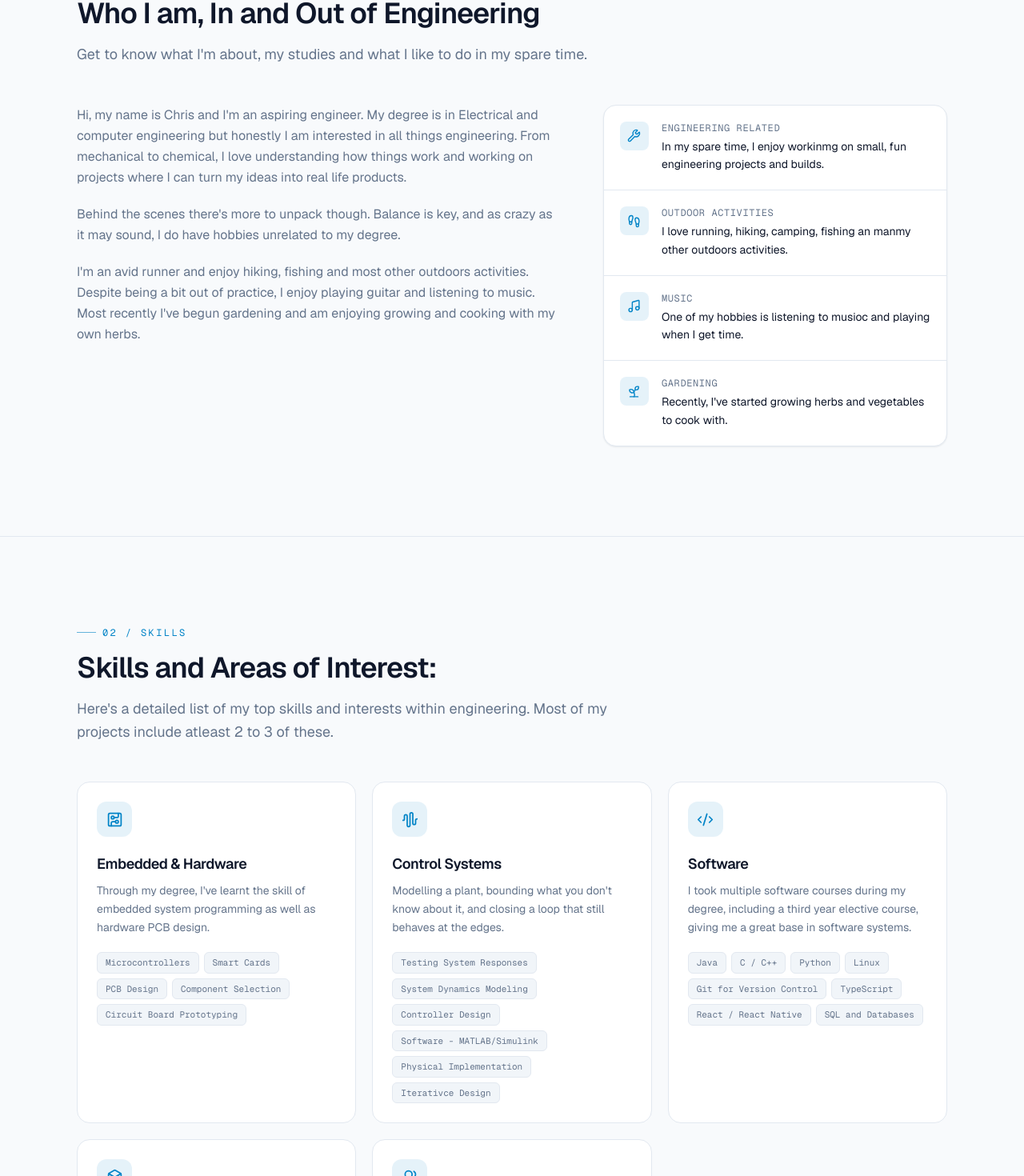
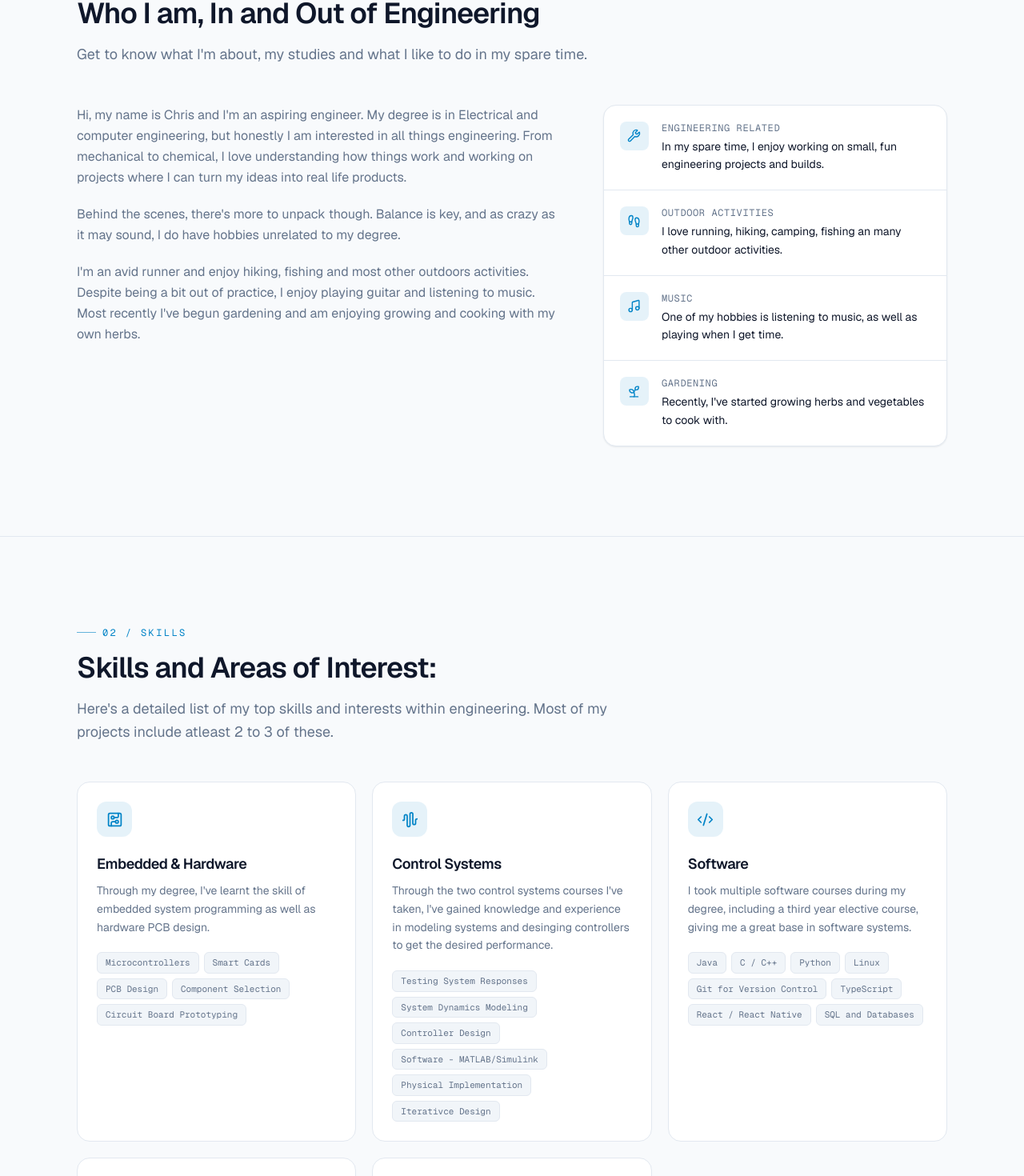
Before and after one commit to ChrisWhittakerUni/My_e_Portfolio, a Next.js app: page / in a window 1280 px wide. Shown: the part 1031-2501 px from the top of the page at 80% size. Built offline with nearby package versions, Linux system fonts and the light colour scheme.

Commit message:
Final touches.

```diff
--- a/components/About.tsx
+++ b/components/About.tsx
@@ -6,9 +6,9 @@ import { aboutParagraphs, site } from "@/data/site";
 import { Activity } from "react";
 
 const facts = [
-  { icon: Wrench, label: "Engineering related", value: "In my spare time, I enjoy workinmg on small, fun engineering projects and builds." },
-  { icon: Footprints, label: "Outdoor activities", value: "I love running, hiking, camping, fishing an manmy other outdoors activities." },
-  { icon: Music, label: "Music", value: "One of my hobbies is listening to musioc and playing when I get time." },
+  { icon: Wrench, label: "Engineering related", value: "In my spare time, I enjoy working on small, fun engineering projects and builds." },
+  { icon: Footprints, label: "Outdoor activities", value: "I love running, hiking, camping, fishing an many other outdoor activities." },
+  { icon: Music, label: "Music", value: "One of my hobbies is listening to music, as well as playing when I get time." },
   { icon: Sprout, label: "Gardening", value: "Recently, I've started growing herbs and vegetables to cook with." },
 ];
 
--- a/components/Contact.tsx
+++ b/components/Contact.tsx
@@ -47,7 +47,7 @@ export function Contact() {
       <SectionHeading
         eyebrow="05 / contact"
         title="Get in touch with me."
-        description="I'm looking for graduate roles in 2027, so if you like the work you see, send me a message directly or via email below."
+        description="I'm looking for graduate roles in 2027, so if you like the work you see, send me a message via email below."
       />
 
       <div className="mt-12 grid gap-10 lg:grid-cols-[1fr_1.3fr] lg:gap-14">
--- a/data/experience.ts
+++ b/data/experience.ts
@@ -31,11 +31,11 @@ export const experiences: Experience[] = [
     location: "Cape Town, South Africa",
     period: "2026",
     summary:
-      "My final year capstone research project is a balance aid for the elderly. It is a wearable reaction wheel which will use a gain scheduling control aproach to dynamically adjust its controller algorithm to work with a wide range of people with varying height and weight. The project uses consertvation of angular momentum and control theory to maintain a 0 degree tilt angle in the coronal plane (stop them from falling over sideways).",
+      "My final year capstone research project is a balance aid. It is a wearable reaction wheel which will use a gain scheduling control aproach to dynamically adjust its controller algorithm to work with a wide range of people with varying height and weight. The project uses conservation of angular momentum and control theory to maintain a 0 degree tilt angle in the coronal plane (stop people from falling over sideways).",
     highlights: [
       "Academic research.",
       "Use of controls theory.",
-      "Mechanical desiign and simulation using software such as Matlab and Simulink",
+      "Mechanical design and simulation using software such as Matlab and Simulink",
       "Delivery of a physical prototype.",
       "Formal report writing to show the prior research as well as document the project.",
     ],
@@ -49,7 +49,7 @@ export const experiences: Experience[] = [
     location: "Cape Town, South Africa",
     period: "2024",
     summary:
-      "In my second year, I tutored a first year course in CAD and PCB design.",
+      "In my second year, I tutored a first year course on CAD and PCB design.",
     highlights: [
       "Gained valuable experience working in a team with other tutors and teaching staff.",
       "Learnt how to effectively communicate ideas to students struggling to understand a topic.",
@@ -65,10 +65,10 @@ export const experiences: Experience[] = [
     location: "Cape Town, South Africa",
     period: "January 2025",
     summary:
-      "In my third year, I interned at an commercial drone company which sell and repair all types of drones for an international client base.",
+      "In my third year, I interned at a commercial drone company which sells and repairs all types of drones for an international client base.",
     highlights: [
       "Got hands on experience with soldering, 3D printing and hardware repairs.",
-      "Deveoped embedded systems firmware to allow different strobe light sequences.",
+      "Developed embedded systems firmware to allow different strobe light sequences.",
       "Experienced real work place dynamics for the first time.",
     ],
     tags: [],
@@ -81,10 +81,10 @@ export const experiences: Experience[] = [
     location: "Pretoria, South Africa",
     period: "July 2025",
     summary:
-      "In my third year, I also interned at a VR mining and and heavy vehicle simulator company, which builds and maintains physical simulators to train heavy vehicle drivers on.",
+      "In my third year, I also interned at a VR mining and heavy vehicle simulator company, which builds and maintains physical simulators to train heavy vehicle drivers on.",
     highlights: [
       "Gathered experience on PCB fault testing, diagnostics and repair.",
-      "Researched component options for an update to one of the companies previous PCB design.",
+      "Researched component options for an update to one of the company's previous PCB designs.",
       "Began the design process for the new updated board.",
     ],
     tags: [],
@@ -94,14 +94,14 @@ export const experiences: Experience[] = [
     kind: "work",
     title: "Intern",
     organization: "CAP Security NPC",
-    location: "Johgannesburg, South Africa",
+    location: "Johannesburg, South Africa",
     period: "July 2026",
     summary:
-      "In my final year, I worked at one of the largest non-profit community security companies in South Africa, that does armed response, offsite monitoring, criminal investigations and much more, in an attempt to create safer communities.",
+      "In my final year, I worked at one of the largest non-profit community security companies in South Africa, that does armed response, offsite monitoring, criminal investigations, and much more, in an attempt to create safer communities.",
     highlights: [
-      "Developed AI systems that help streamline the gatherinng of information the fleet management software used at CAP.",
+      "Developed an AI system that helps streamline the gatherinng of information from the fleet management software used at CAP.",
       "Helped create a guide for non-technical staff to configure dashcam settings.",
-      "Met with department heads and was exposed to the business side of a project which involves meeting with stakeholders to understand their needs.",
+      "Was exposed to the business side of a project which involves meeting with stakeholders, such as department heads, to understand their needs.",
     ],
     tags: [],
   },
--- a/data/projects.ts
+++ b/data/projects.ts
@@ -38,25 +38,25 @@ export const projects: Project[] = [
       {
         value: "Result",
         label:
-          "Although it took many late nights, my micromouse project was a success. It completed the full m,aize, before returning back and stopping in the block it was started in. I received full marks for the demo.",
+          "Although it took many late nights, my micromouse project was a success. It completed the full maize, before returning back and stopping in the block it was started in. I received full marks for the demo.",
       },
     ],
   },
   {
     slug: "smart-tv",
     title: "Raspberry-Pi Smart TV",
-    tagline: "Using a Raspberry-Pi 5 and a standard monitor to create a smart TV that can stream Youtube, Netflix, DSTVNow, or any other browser accesible site",
+    tagline: "Using a Raspberry-Pi 5 and a standard monitor, I'm creating a smart TV that can stream Youtube, Netflix, DSTVNow, or any other browser accesible site.",
     period: "2026",
     image: "/images/smartTV.jpg",
     featured: true,
     role: "Software development.",
     overview:
-      "As part of one of my personal projects, I want to use a RaspberryPi5 I have from the ChargeApp project to create a smart TV. A Rasberry Pi 5 is a mini-computer, and so it can access google, and thus netflix, Youtube, DSTVNow or any other site, and then display it on a monitor. The idea is to use some sort of wireless communication such as InfraRed or bluetooth in order to have a remote controller that one coud use to navigate the SmartTV easily.",
+      "As part of one of my personal projects, I am using a Raspberry-Pi 5 that I have from the ChargeApp project to create a smart TV. A Rasberry-Pi 5 is a mini-computer and so it can access google, and thus netflix, Youtube, DSTVNow or any other site, and then display it on a monitor. The idea is to use some sort of wireless communication, such as InfraRed or bluetooth, in order to have a remote that one could use to navigate the SmartTV easily.",
     metrics: [
       {
         value: "Desired Result",
         label:
-          "To get a functional, easy to use smart TV.",
+          "To have a functional, easy to use smart TV.",
       },
     ],
   },
--- a/data/site.ts
+++ b/data/site.ts
@@ -18,7 +18,7 @@ export const site: SiteConfig = {
   ],
   location: "Cape Town, South Africa",
   email: "chriswhittaker2004@gmail.com",
-  resumeUrl: "/resume.pdf",
+  resumeUrl: "/Chris_whittaker_CV.pdf",
   socials: {
     github: {
       label: "GitHub",
@@ -44,7 +44,7 @@ export const site: SiteConfig = {
 
 /** Longer-form bio, rendered as paragraphs in the About section. */
 export const aboutParagraphs: string[] = [
-  "Hi, my name is Chris and I'm an aspiring engineer. My degree is in Electrical and computer engineering but honestly I am interested in all things engineering. From mechanical to chemical, I love understanding how things work and working on projects where I can turn my ideas into real life products.",
-  "Behind the scenes there's more to unpack though. Balance is key, and as crazy as it may sound, I do have hobbies unrelated to my degree.",
+  "Hi, my name is Chris and I'm an aspiring engineer. My degree is in Electrical and computer engineering, but honestly I am interested in all things engineering. From mechanical to chemical, I love understanding how things work and working on projects where I can turn my ideas into real life products.",
+  "Behind the scenes, there's more to unpack though. Balance is key, and as crazy as it may sound, I do have hobbies unrelated to my degree.",
   "I'm an avid runner and enjoy hiking, fishing and most other outdoors activities. Despite being a bit out of practice, I enjoy playing guitar and listening to music. Most recently I've begun gardening and am enjoying growing and cooking with my own herbs.",
 ];
--- a/data/skills.ts
+++ b/data/skills.ts
@@ -32,7 +32,7 @@ export const skillCategories: SkillCategory[] = [
     id: "control-signal",
     title: "Control Systems",
     blurb:
-      "Modelling a plant, bounding what you don't know about it, and closing a loop that still behaves at the edges.",
+      "Through the two control systems courses I've taken, I've gained knowledge and experience in modeling systems and desinging controllers to get the desired performance.",
     icon: AudioWaveform,
     skills: [
       { name: "Testing System Responses"},
@@ -64,7 +64,7 @@ export const skillCategories: SkillCategory[] = [
     id: "cad-mechanical",
     title: "3D Modeling & CAD",
     blurb:
-      "Through design projects at UCT I taught myself simple CAD modeling and 3D printing. This came in handy when needing specific custom parts.",
+      "Through design projects at UCT I learnt CAD modeling and 3D printing. This came in handy when needing specific custom parts.",
     icon: Box,
     skills: [
       { name: "SolidWorks"},
```
Also changed, not shown: 2 other files (tests, documents, lock files or other folders).
